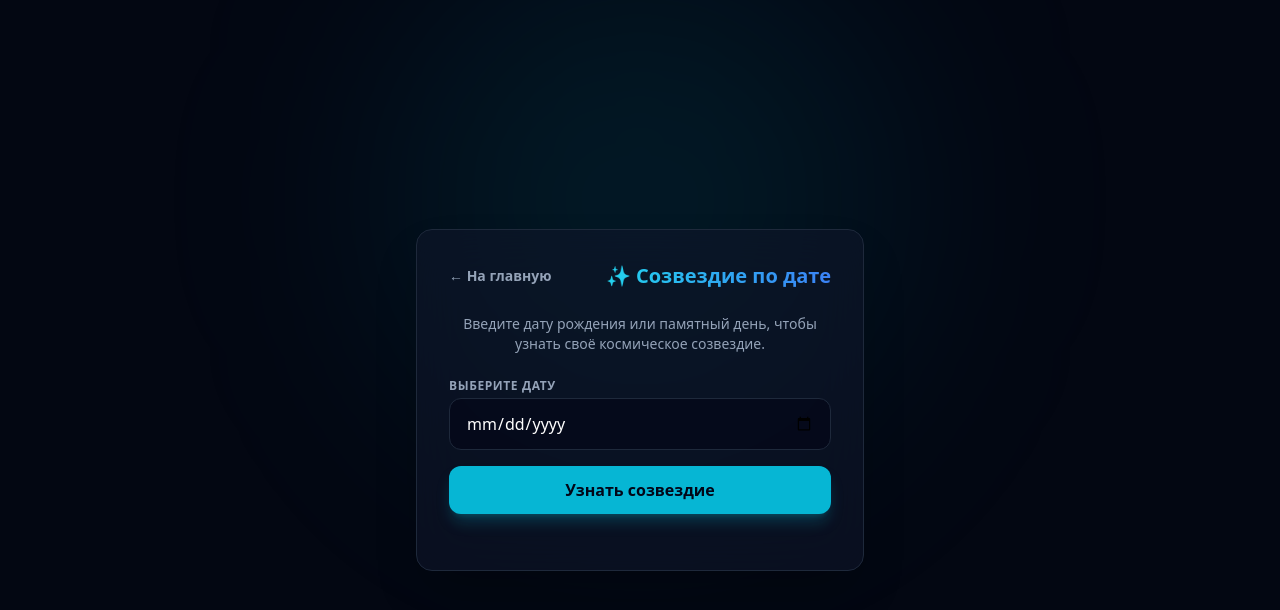
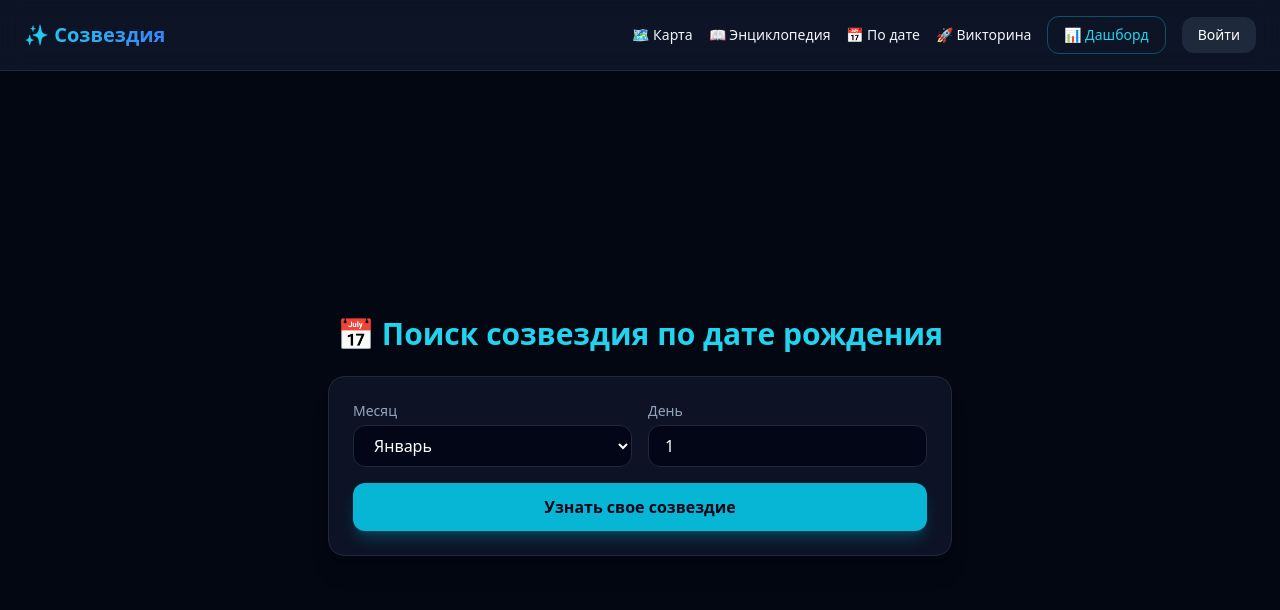
Before and after one commit to Danial1277/STAR, a Next.js app in the folder frontend/: page /date-finder in a window 1280 px wide. Shown: the top 610 px of the page. Built offline with nearby package versions, Linux system fonts and the light colour scheme.

Commit message:
добавлена страница поиска созвездия по дате рождения

```diff
--- a/frontend/src/app/date-finder/page.tsx
+++ b/frontend/src/app/date-finder/page.tsx
@@ -1,89 +1,114 @@
-'use client';
-import { useState } from 'react';
+'use client'
+import { useState } from 'react'
+import Navbar from '@/components/Navbar'
 
 export default function DateFinderPage() {
-    const [date, setDate] = useState('');
-    const [result, setResult] = useState<any | null>(null);
-    const [error, setError] = useState('');
+	const [month, setMonth] = useState(1)
+	const [day, setDay] = useState(1)
+	const [result, setResult] = useState<any>(null)
+	const [loading, setLoading] = useState(false)
 
-    const handleSearch = async (e: React.FormEvent) => {
-        e.preventDefault();
-        setError('');
-        setResult(null);
-
-        if (!date) return;
-
-        const [year, month, day] = date.split('-').map(Number);
-
+	const findConstellation = async (e: React.FormEvent) => {
+		e.preventDefault()
+		setLoading(true)
 		try {
-            const res = await fetch(`http://127.0.0.1:8000/api/constellations/by-date?month=${month}&day=${day}`);
-            const data = await res.json();
-            if (!res.ok) throw new Error(data.detail || 'Ошибка поиска');
-            setResult(data);
-        } catch (err: any) {
-            setError(err.message);
+			const res = await fetch(
+				`http://127.0.0.1:8000/api/constellations/by-date?month=${month}&day=${day}`,
+			)
+			const data = await res.json()
+			setResult(data)
+		} catch (err) {
+			console.error(err)
+		} finally {
+			setLoading(false)
 		}
-    };
+	}
 
 	return (
-        <main className="min-h-screen bg-[#030712] text-slate-100 flex flex-col items-center justify-center p-6 relative overflow-hidden">
-            <div className="absolute top-1/4 left-1/2 -translate-x-1/2 -translate-y-1/2 w-[500px] h-[500px] bg-cyan-500/10 rounded-full blur-[120px] pointer-events-none" />
+		<main className='min-h-screen bg-[#030712] text-slate-100 flex flex-col'>
+			<Navbar />
+			<div className='flex-1 flex flex-col items-center justify-center p-6 max-w-2xl mx-auto w-full'>
+				<h1 className='text-3xl font-bold text-cyan-400 mb-6 text-center'>
+					📅 Поиск созвездия по дате рождения
+				</h1>
 
-            <div className="max-w-md w-full bg-slate-900/60 backdrop-blur-xl border border-slate-800 rounded-2xl p-8 shadow-2xl z-10">
-                <div className="flex justify-between items-center mb-6">
-                    <a href="/" className="text-slate-400 hover:text-cyan-400 transition text-sm font-semibold">
-                        ← На главную
-                    </a>
-                    <h1 className="text-xl font-bold text-transparent bg-clip-text bg-gradient-to-r from-cyan-400 to-blue-500">
-                        ✨ Созвездие по дате
-                    </h1>
+				<form
+					onSubmit={findConstellation}
+					className='bg-slate-900/80 border border-slate-800 p-6 rounded-2xl w-full space-y-4 shadow-xl'
+				>
+					<div className='grid grid-cols-2 gap-4'>
+						<div>
+							<label className='block text-sm text-slate-400 mb-1'>Месяц</label>
+							<select
+								value={month}
+								onChange={e => setMonth(Number(e.target.value))}
+								className='w-full bg-slate-950 border border-slate-800 rounded-xl px-4 py-2 text-white'
+							>
+								{[
+									'Январь',
+									'Февраль',
+									'Март',
+									'Апрель',
+									'Май',
+									'Июнь',
+									'Июль',
+									'Август',
+									'Сентябрь',
+									'Октябрь',
+									'Ноябрь',
+									'Декабрь',
+								].map((m, idx) => (
+									<option key={idx} value={idx + 1}>
+										{m}
+									</option>
+								))}
+							</select>
 						</div>
-
-                <p className="text-slate-400 text-sm mb-6 text-center">
-                    Введите дату рождения или памятный день, чтобы узнать своё космическое созвездие.
-                </p>
-
-                <form onSubmit={handleSearch} className="space-y-4 mb-6">
 						<div>
-                        <label className="block text-xs font-semibold text-slate-400 mb-1 uppercase tracking-wider">Выберите дату</label>
+							<label className='block text-sm text-slate-400 mb-1'>День</label>
 							<input
-                            type="date"
-                            value={date}
-                            onChange={(e) => setDate(e.target.value)}
-                            required
-                            className="w-full bg-slate-950/60 border border-slate-800 rounded-xl px-4 py-3 text-white focus:outline-none focus:border-cyan-500 transition"
+								type='number'
+								min='1'
+								max='31'
+								value={day}
+								onChange={e => setDay(Number(e.target.value))}
+								className='w-full bg-slate-950 border border-slate-800 rounded-xl px-4 py-2 text-white'
 							/>
 						</div>
+					</div>
 					<button
-                        type="submit"
-                        className="w-full bg-cyan-500 hover:bg-cyan-400 text-slate-950 font-bold py-3 rounded-xl transition shadow-lg shadow-cyan-500/25"
+						type='submit'
+						className='w-full bg-cyan-500 hover:bg-cyan-400 text-slate-950 font-bold py-3 rounded-xl transition shadow-lg shadow-cyan-500/25'
 					>
-                        Узнать созвездие
+						{loading ? 'Ищем на звездной карте...' : 'Узнать свое созвездие'}
 					</button>
 				</form>
 
-                {error && (
-                    <div className="p-3 bg-red-950/50 border border-red-800 text-red-400 rounded-xl text-sm text-center mb-4">
-                        {error}
-                    </div>
-                )}
-
 				{result && (
-                    <div className="bg-slate-950/80 border border-cyan-500/40 rounded-xl p-5 animate-in fade-in zoom-in duration-200">
-                        <div className="flex justify-between items-start mb-2">
-                            <h3 className="font-bold text-lg text-white">{result.name}</h3>
-                            <span className="text-xs px-2.5 py-1 rounded-full bg-cyan-950 text-cyan-400 border border-cyan-800/50 font-mono">
+					<div className='mt-8 bg-slate-900/90 border border-cyan-500/40 p-6 rounded-2xl w-full shadow-2xl animate-fade-in'>
+						<div className='flex justify-between items-start mb-3'>
+							<h2 className='text-2xl font-bold text-white'>{result.name}</h2>
+							<span className='text-xs bg-cyan-950 text-cyan-400 px-3 py-1 rounded-full font-mono border border-cyan-800'>
 								{result.latin}
 							</span>
 						</div>
-                        <p className="text-sm text-slate-300 mb-3 leading-relaxed">{result.description}</p>
-                        <div className="text-xs text-slate-400 space-y-1 border-t border-slate-800 pt-2">
-                            <p>📍 Сезон: <span className="text-slate-200">{result.season}</span></p>
-                            <p>✨ Миф: <span className="text-slate-200">{result.history}</span></p>
+						<p className='text-slate-300 text-sm mb-4 leading-relaxed'>
+							{result.description}
+						</p>
+						<div className='flex justify-between items-center pt-3 border-t border-slate-800'>
+							<span className='text-xs text-slate-500 font-mono'>
+								Сезон видимости: {result.season}
+							</span>
+							<a
+								href={`/map?highlight=${result.id}`}
+								className='bg-purple-600 hover:bg-purple-500 text-white text-xs font-bold px-4 py-2 rounded-xl transition'
+							>
+								Посмотреть на карте ✨
+							</a>
 						</div>
 					</div>
 				)}
 			</div>
 		</main>
-    );
+	)
 }
```
Lines whose indentation alone changed are shown as unchanged.
